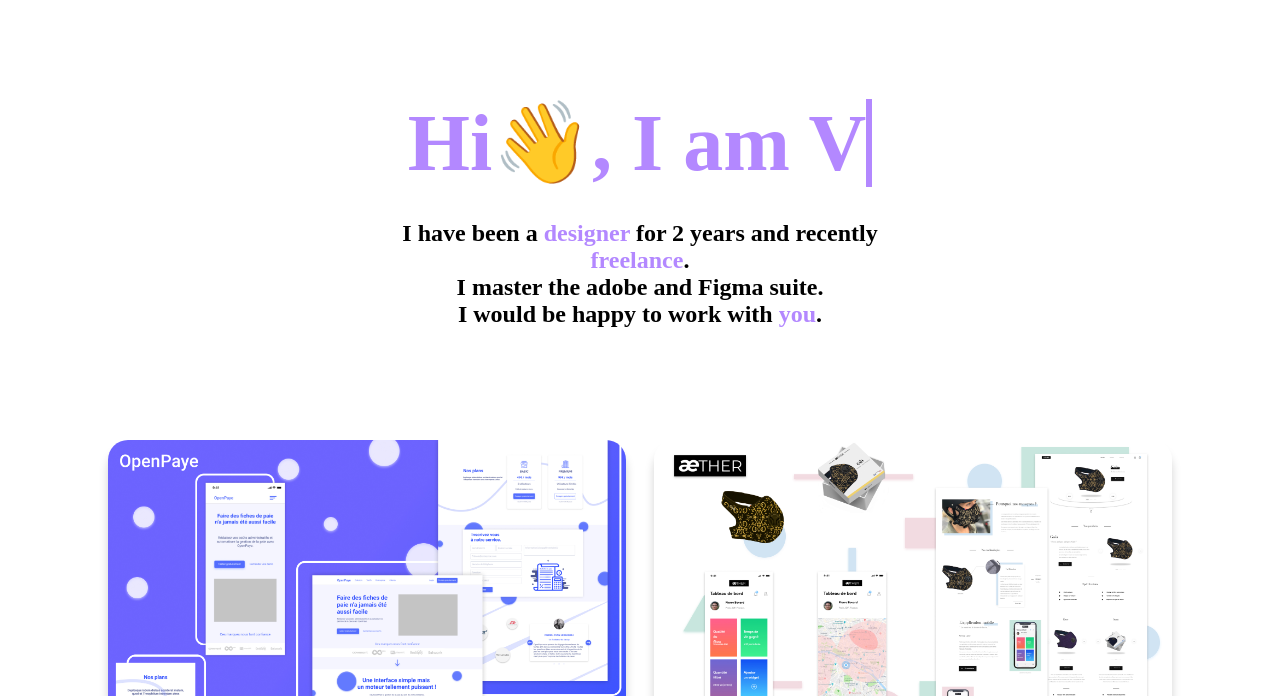
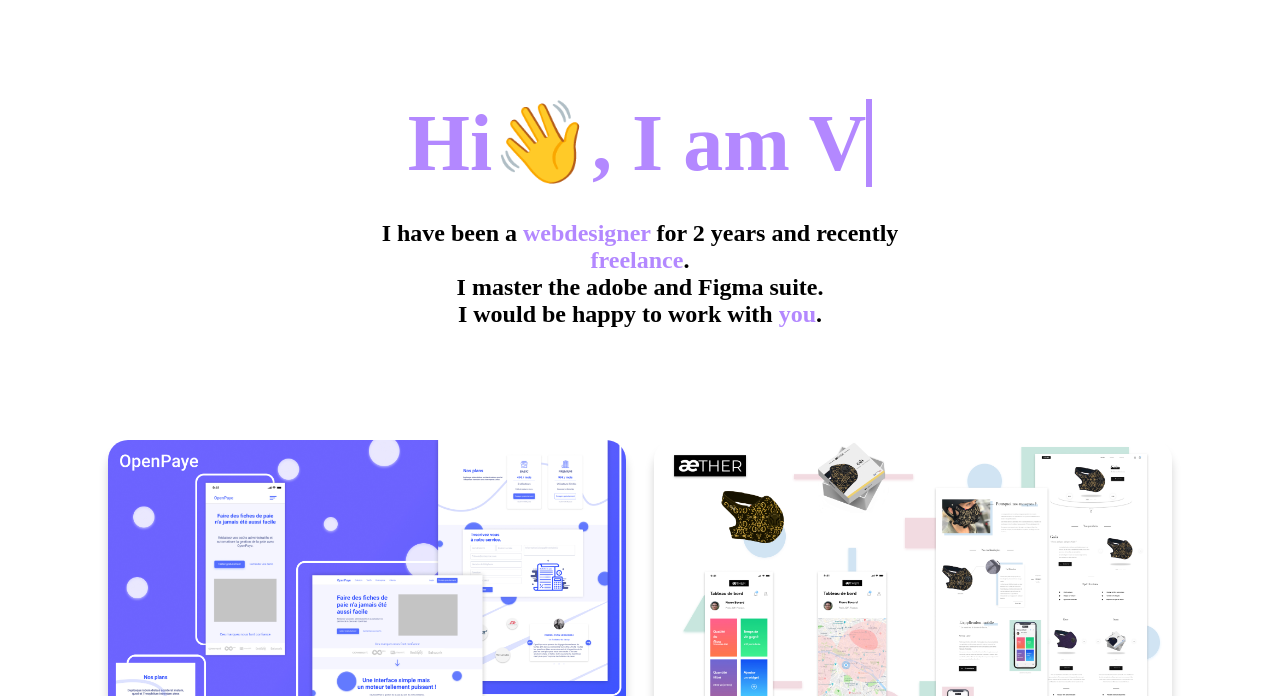
Before and after one commit to Vcaffier/Portfolio-Caffier-Virgil, a plain HTML site: page index.html in a window 1280 px wide. Shown: the part 104-800 px from the top of the page. Drawn offline with Linux system fonts and the light colour scheme; a web font is replaced by a local one.

Commit message:
new commit

```diff
--- a/index.html
+++ b/index.html
@@ -33,7 +33,7 @@
                   <span class="wrap"></span>
                 </a>
               </h1>
-         <p>I have been a <span class="violet">designer</span> for 2 years and recently <span class="violet">freelance</span>.<br>I master the adobe and Figma suite.
+         <p>I have been a <span class="violet">webdesigner</span> for 2 years and recently <span class="violet">freelance</span>.<br>I master the adobe and Figma suite.
              <br>
              I would be happy to work with <span class="violet">you</span>. </p>
      </header>
```
